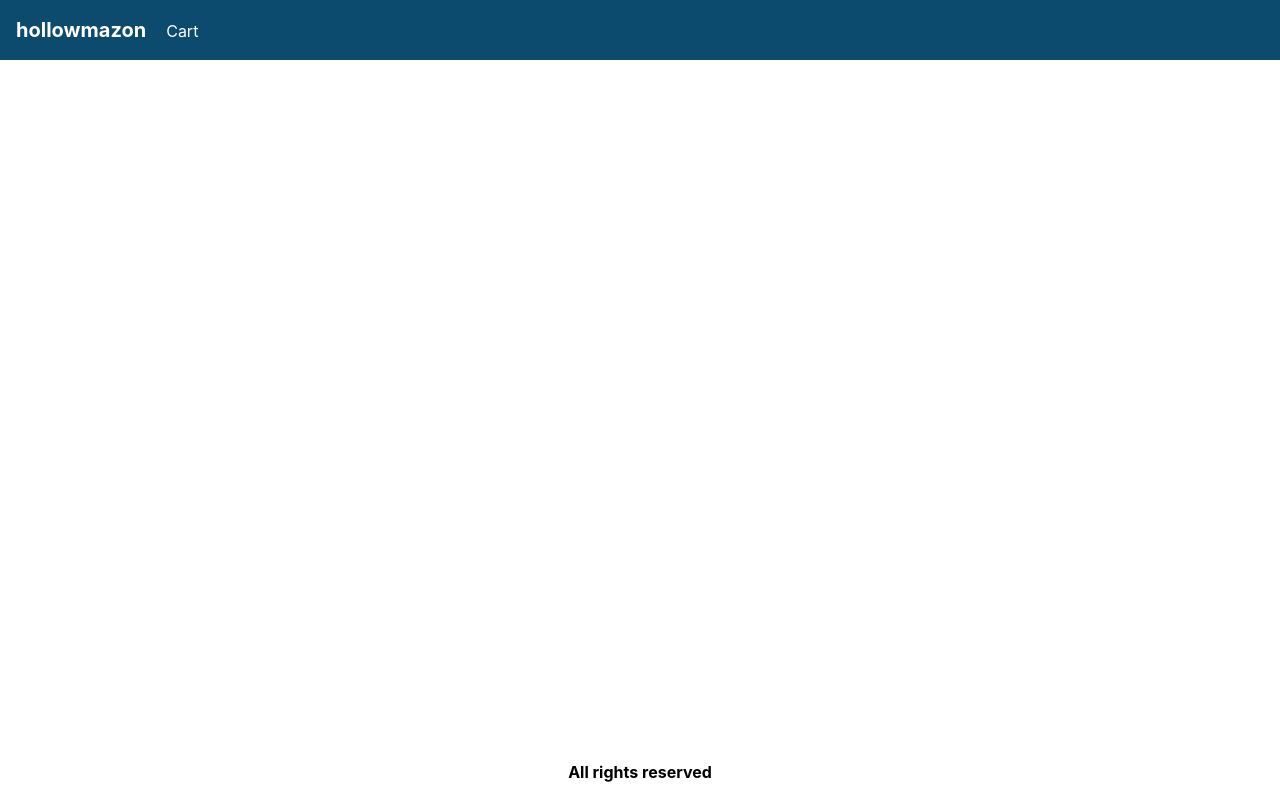
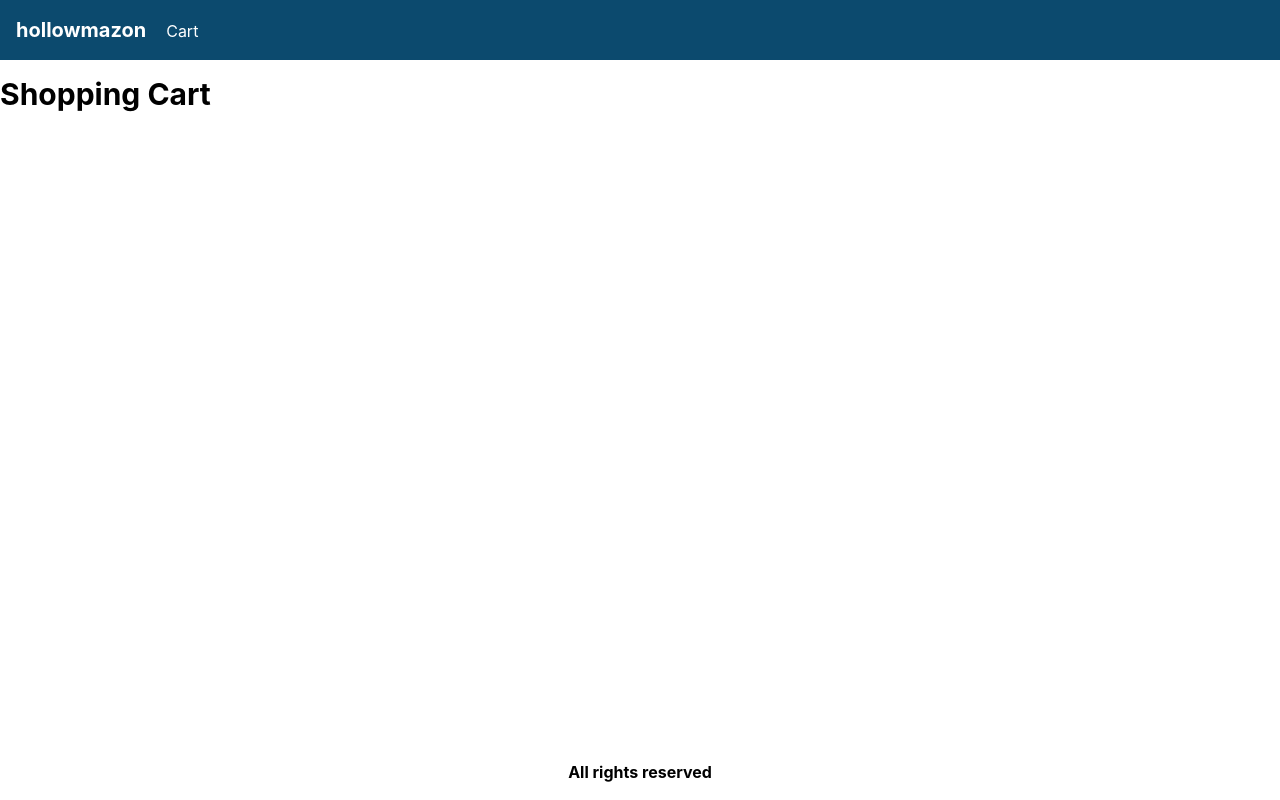
Before and after one commit to esw4soft/React-Ecommerce-Website, a React (Create React App) app in the folder frontend/: page /cart in a window 1280 px wide. Built offline with nearby package versions, Linux system fonts and the light colour scheme; the HTML template or start-up script is replaced by a standard one.

Commit message:
cartpage畫面製作

```diff
--- a/frontend/src/App.tsx
+++ b/frontend/src/App.tsx
@@ -4,6 +4,7 @@ import './App.scss'
 import { BrowserRouter, Link, Route, Routes } from 'react-router-dom'
 import Homepagea from './views/homepage'
 import Productpage from './views/product'
+import Cartpage from './views/cart'
 import { Store } from './Store'
 
 function App() {
@@ -30,6 +31,7 @@ function App() {
         <main className="py-4 container mx-auto">
           <Routes>
             <Route path="/products/:slug" element={<Productpage />} />
+            <Route path="/cart" element={<Cartpage />} />
             <Route path="/" element={<Homepagea />} />
           </Routes>
         </main>
--- /dev/null
+++ b/frontend/src/views/cart/Cartpage.tsx
@@ -0,0 +1,21 @@
+import React from 'react'
+import { useContext } from 'react'
+import { Store } from '../../Store'
+import { Helmet } from 'react-helmet-async'
+
+function Cartpage() {
+  const { state, dispatch: btnDispatch } = useContext(Store)
+  const {
+    cart: { cartItems },
+  } = state
+  return (
+    <div>
+      <Helmet>
+        <title>Shopping Cart</title>
+      </Helmet>
+      <h1>Shopping Cart</h1>
+    </div>
+  )
+}
+
+export default Cartpage
--- /dev/null
+++ b/frontend/src/views/cart/index.ts
@@ -0,0 +1,3 @@
+import Cartpage from './Cartpage'
+
+export default Cartpage
--- a/frontend/src/views/product/Productpage.tsx
+++ b/frontend/src/views/product/Productpage.tsx
@@ -2,7 +2,7 @@ import React, { useContext } from 'react'
 import { useEffect, useReducer } from 'react'
 import axios from 'axios'
 import { GetProduct, ProductReducerState } from '../../types'
-import { useParams } from 'react-router-dom'
+import { useNavigate, useParams } from 'react-router-dom'
 import { Helmet } from 'react-helmet-async'
 import Rating from '../../components/Rating'
 import { Loadingcpm, Messagecpm } from '../../components'
@@ -24,6 +24,7 @@ const reducer = (state: ProductReducerState, action: GetProduct) => {
 }
 
 function Productpage() {
+  const navigate = useNavigate()
   const params = useParams()
   const { slug } = params
 
@@ -61,6 +62,7 @@ function Productpage() {
       return
     }
     btnDispatch({ type: 'CART_ADD_ITEM', payload: { ...product, quantity } })
+    navigate('/cart')
   }
 
   return loading ? (
```
Also changed, not shown: 1 other file (tests, documents, lock files or other folders).
